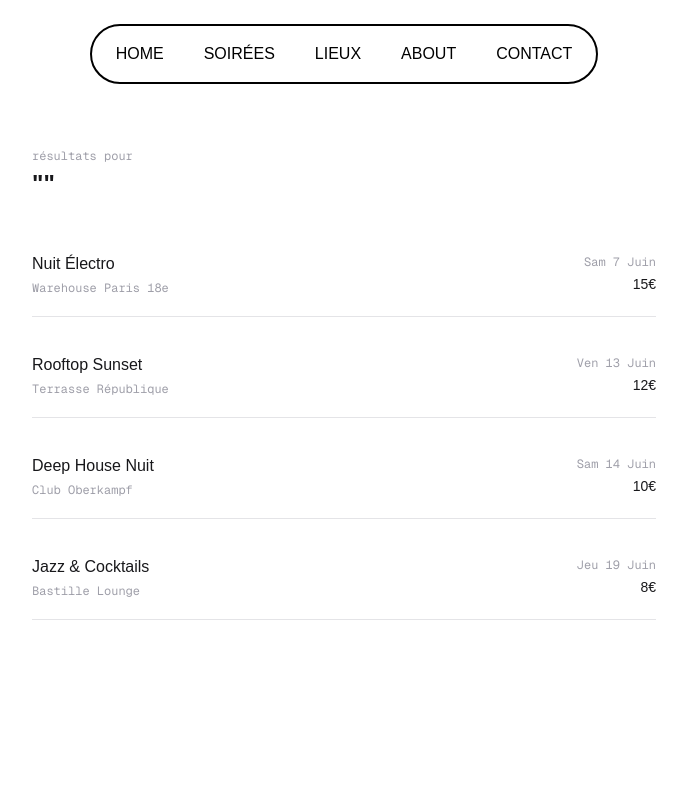
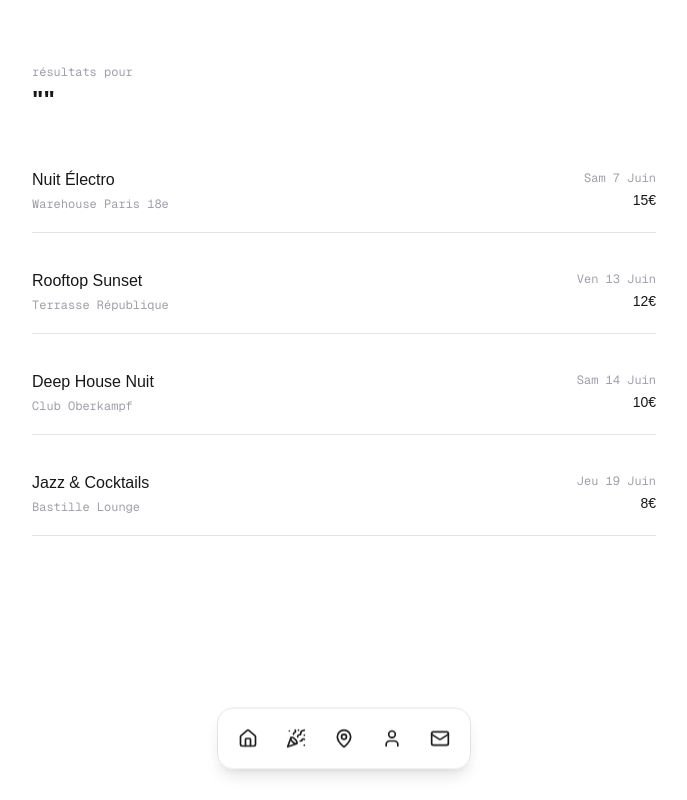
Before and after one commit to itomorisan/mon-app, a Next.js app: page /soirees in a window 1280 px wide. Shown: the whole page, without its empty margins (296-983 px from the left). Built offline with nearby package versions, Linux system fonts and the light colour scheme.

Commit message:
replace nav with floating dock

```diff
--- a/app/soirees/page.tsx
+++ b/app/soirees/page.tsx
@@ -1,8 +1,9 @@
 'use client';
 
-import { useSearchParams } from 'next/navigation';
+import { useSearchParams, useRouter } from 'next/navigation';
 import { Suspense } from 'react';
-import NavHeader from '@/components/ui/nav-header';
+import { Home, PartyPopper, MapPin, User, Mail } from 'lucide-react';
+import { Dock } from '@/components/ui/dock';
 
 const soirees = [
   { id: 1, title: 'Nuit Électro', date: 'Sam 7 Juin', lieu: 'Warehouse Paris 18e', prix: '15€' },
@@ -13,20 +14,25 @@ const soirees = [
 
 function SoireesContent() {
   const searchParams = useSearchParams();
+  const router = useRouter();
   const query = searchParams.get('q') || '';
 
+  const dockItems = [
+    { icon: Home, label: 'Home', onClick: () => router.push('/') },
+    { icon: PartyPopper, label: 'Soirées', onClick: () => router.push('/soirees') },
+    { icon: MapPin, label: 'Lieux' },
+    { icon: User, label: 'About' },
+    { icon: Mail, label: 'Contact' },
+  ];
+
   return (
-    <main className="min-h-screen bg-white text-zinc-900">
-      <div className="pt-6 px-6">
-        <NavHeader />
-      </div>
-
+    <main className="min-h-screen bg-white text-zinc-900 pb-32">
       <div className="max-w-2xl mx-auto px-6 pt-16 pb-8">
         <p className="text-xs text-zinc-400 font-mono">résultats pour</p>
         <h1 className="text-2xl font-semibold mt-1">"{query}"</h1>
       </div>
 
-      <div className="max-w-2xl mx-auto px-6 pb-20 flex flex-col gap-4">
+      <div className="max-w-2xl mx-auto px-6 flex flex-col gap-4">
         {soirees.map((s) => (
           <div
             key={s.id}
@@ -43,6 +49,10 @@ function SoireesContent() {
           </div>
         ))}
       </div>
+
+      <div className="fixed bottom-6 left-0 right-0 z-50">
+        <Dock items={dockItems} />
+      </div>
     </main>
   );
 }
--- /dev/null
+++ b/components/ui/dock.tsx
@@ -0,0 +1,73 @@
+"use client";
+
+import * as React from "react";
+import { motion } from "framer-motion";
+import { cn } from "@/lib/utils";
+import { LucideIcon } from "lucide-react";
+
+interface DockProps {
+  className?: string;
+  items: {
+    icon: LucideIcon;
+    label: string;
+    onClick?: () => void;
+  }[];
+}
+
+interface DockIconButtonProps {
+  icon: LucideIcon;
+  label: string;
+  onClick?: () => void;
+  className?: string;
+}
+
+const floatingAnimation = {
+  initial: { y: 0 },
+  animate: {
+    y: [-2, 2, -2],
+    transition: { duration: 4, repeat: Infinity, ease: "easeInOut" as const },
+  },
+};
+
+const DockIconButton = React.forwardRef<HTMLButtonElement, DockIconButtonProps>(
+  ({ icon: Icon, label, onClick, className }, ref) => {
+    return (
+      <motion.button
+        ref={ref}
+        whileHover={{ scale: 1.1, y: -2 }}
+        whileTap={{ scale: 0.95 }}
+        onClick={onClick}
+        className={cn(
+          "relative group p-3 rounded-lg hover:bg-zinc-100 transition-colors",
+          className
+        )}
+      >
+        <Icon className="w-5 h-5 text-zinc-900" />
+        <span className="absolute -top-8 left-1/2 -translate-x-1/2 px-2 py-1 rounded text-xs bg-zinc-900 text-white opacity-0 group-hover:opacity-100 transition-opacity whitespace-nowrap pointer-events-none">
+          {label}
+        </span>
+      </motion.button>
+    );
+  }
+);
+DockIconButton.displayName = "DockIconButton";
+
+const Dock = React.forwardRef<HTMLDivElement, DockProps>(({ items, className }, ref) => {
+  return (
+    <div ref={ref} className={cn("w-full flex items-center justify-center p-2", className)}>
+      <motion.div
+        initial="initial"
+        animate="animate"
+        variants={floatingAnimation}
+        className="flex items-center gap-1 p-2 rounded-2xl backdrop-blur-lg border border-zinc-200 shadow-lg bg-white/90 hover:shadow-xl transition-shadow duration-300"
+      >
+        {items.map((item) => (
+          <DockIconButton key={item.label} {...item} />
+        ))}
+      </motion.div>
+    </div>
+  );
+});
+Dock.displayName = "Dock";
+
+export { Dock };
--- a/components/ui/nav-header.tsx
+++ b/components/ui/nav-header.tsx
@@ -2,6 +2,7 @@
 
 import React, { useRef, useState } from "react";
 import { motion } from "framer-motion";
+import Link from "next/link";
 
 type Position = { left: number; width: number; opacity: number };
 
@@ -13,11 +14,11 @@ function NavHeader() {
       className="relative mx-auto flex w-fit rounded-full border-2 border-black bg-white p-1"
       onMouseLeave={() => setPosition((pv) => ({ ...pv, opacity: 0 }))}
     >
-      <Tab setPosition={setPosition}>Home</Tab>
-      <Tab setPosition={setPosition}>Soirées</Tab>
-      <Tab setPosition={setPosition}>Lieux</Tab>
-      <Tab setPosition={setPosition}>About</Tab>
-      <Tab setPosition={setPosition}>Contact</Tab>
+      <Tab setPosition={setPosition} href="/">Home</Tab>
+      <Tab setPosition={setPosition} href="/soirees">Soirées</Tab>
+      <Tab setPosition={setPosition} href="#">Lieux</Tab>
+      <Tab setPosition={setPosition} href="#">About</Tab>
+      <Tab setPosition={setPosition} href="#">Contact</Tab>
       <Cursor position={position} />
     </ul>
   );
@@ -26,9 +27,11 @@ function NavHeader() {
 const Tab = ({
   children,
   setPosition,
+  href,
 }: {
   children: React.ReactNode;
   setPosition: React.Dispatch<React.SetStateAction<Position>>;
+  href: string;
 }) => {
   const ref = useRef<HTMLLIElement>(null);
   return (
@@ -39,9 +42,11 @@ const Tab = ({
         const { width } = ref.current.getBoundingClientRect();
         setPosition({ width, opacity: 1, left: ref.current.offsetLeft });
       }}
-      className="relative z-10 block cursor-pointer px-3 py-1.5 text-xs uppercase text-white mix-blend-difference md:px-5 md:py-3 md:text-base"
+      className="relative z-10 block cursor-pointer text-xs uppercase text-white mix-blend-difference md:text-base"
     >
-      {children}
+      <Link href={href} className="block px-3 py-1.5 md:px-5 md:py-3">
+        {children}
+      </Link>
     </li>
   );
 };
--- /dev/null
+++ b/lib/utils.ts
@@ -0,0 +1,6 @@
+import { type ClassValue, clsx } from "clsx";
+import { twMerge } from "tailwind-merge";
+
+export function cn(...inputs: ClassValue[]) {
+  return twMerge(clsx(inputs));
+}
--- a/package.json
+++ b/package.json
@@ -10,11 +10,13 @@
   },
   "dependencies": {
     "@netlify/plugin-nextjs": "^5.15.11",
+    "clsx": "^2.1.1",
     "framer-motion": "^12.40.0",
     "lucide-react": "^1.17.0",
     "next": "16.2.6",
     "react": "19.2.4",
-    "react-dom": "19.2.4"
+    "react-dom": "19.2.4",
+    "tailwind-merge": "^3.6.0"
   },
   "devDependencies": {
     "@tailwindcss/postcss": "^4",
```
Also changed, not shown: 1 other file (tests, documents, lock files or other folders).
